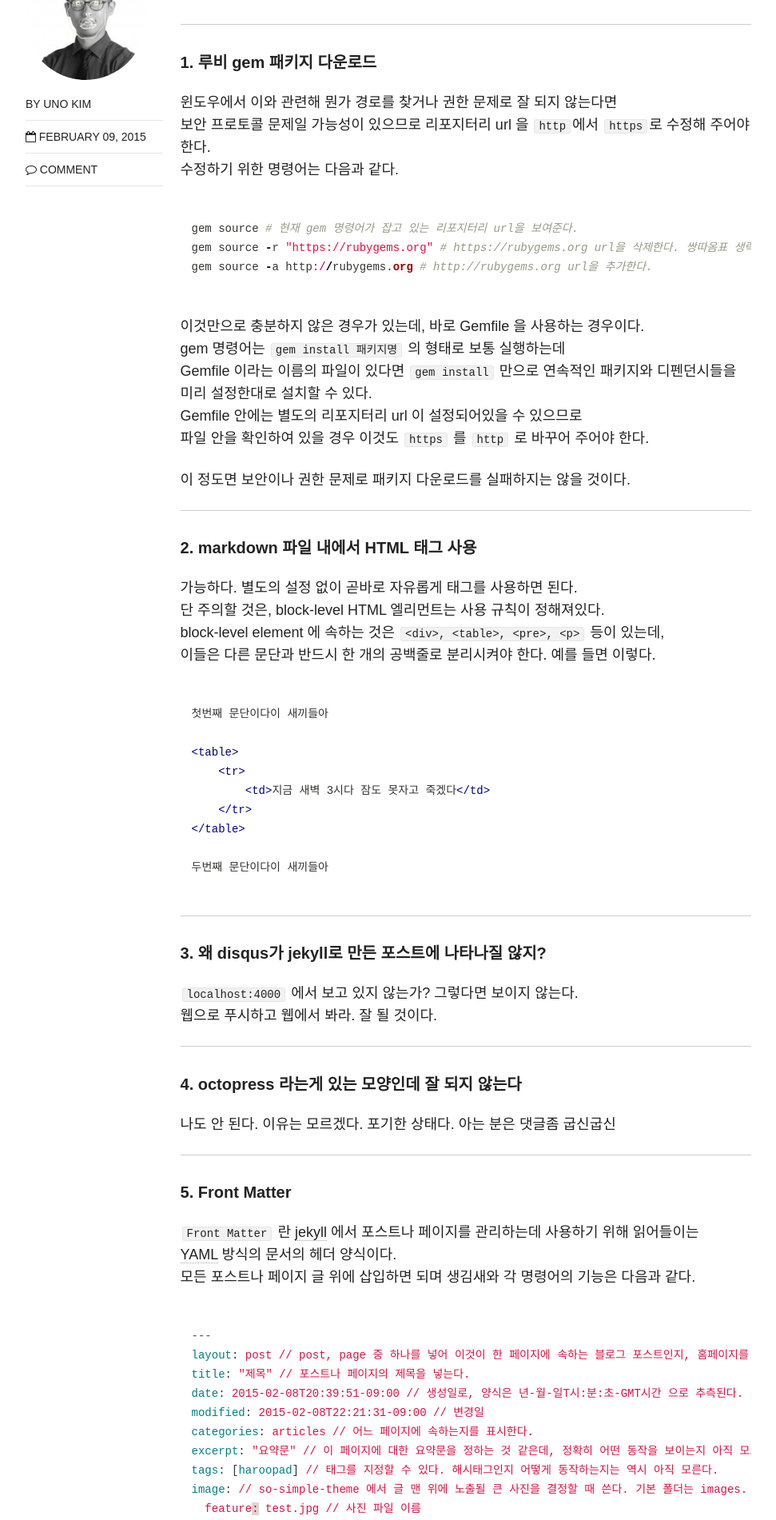
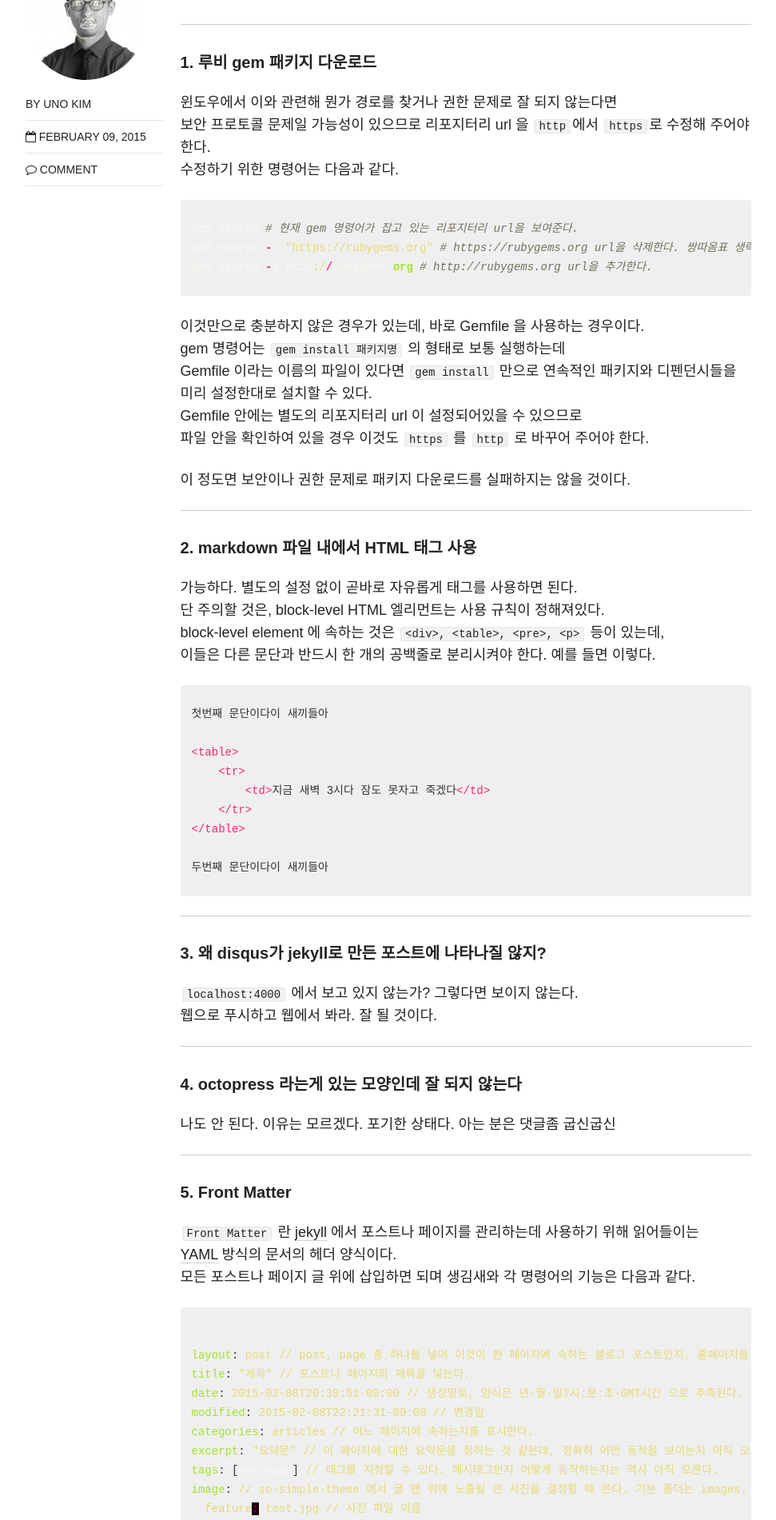
Before and after one commit to djkeh/djkeh.github.io, a Jekyll site: the page built from _posts/articles/2015-02-09-Hangul-test.md, in a window 1280 px wide. Shown: the part 681-2582 px from the top of the page at 80% size, without its empty margins (154-1125 px from the left). Built offline with Jekyll 4.4.1, drawn with Linux system fonts in a browser that asks for light colours; nearby versions of some CDN libraries; comment, search, counter and statistics services are not loaded.

Commit message:
pygments css update

```diff
--- a/css/syntax.css
+++ b/css/syntax.css
@@ -1,63 +1,67 @@
-.highlight  { background: #ffffff; }
-.highlight .c { color: #999988; font-style: italic } /* Comment */
-.highlight .err { color: #a61717; background-color: #e3d2d2 } /* Error */
-.highlight .k { font-weight: bold } /* Keyword */
-.highlight .o { font-weight: bold } /* Operator */
-.highlight .cm { color: #999988; font-style: italic } /* Comment.Multiline */
-.highlight .cp { color: #999999; font-weight: bold } /* Comment.Preproc */
-.highlight .c1 { color: #999988; font-style: italic } /* Comment.Single */
-.highlight .cs { color: #999999; font-weight: bold; font-style: italic } /* Comment.Special */
-.highlight .gd { color: #000000; background-color: #ffdddd } /* Generic.Deleted */
-.highlight .gd .x { color: #000000; background-color: #ffaaaa } /* Generic.Deleted.Specific */
+.highlight .hll { background-color: #49483e }
+.highlight .c { color: #75715e } /* Comment */
+.highlight .err { color: #960050; background-color: #1e0010 } /* Error */
+.highlight .k { color: #66d9ef } /* Keyword */
+.highlight .l { color: #ae81ff } /* Literal */
+.highlight .n { color: #f8f8f2 } /* Name */
+.highlight .o { color: #f92672 } /* Operator */
+.highlight .p { color: #f8f8f2 } /* Punctuation */
+.highlight .cm { color: #75715e } /* Comment.Multiline */
+.highlight .cp { color: #75715e } /* Comment.Preproc */
+.highlight .c1 { color: #75715e } /* Comment.Single */
+.highlight .cs { color: #75715e } /* Comment.Special */
 .highlight .ge { font-style: italic } /* Generic.Emph */
-.highlight .gr { color: #aa0000 } /* Generic.Error */
-.highlight .gh { color: #999999 } /* Generic.Heading */
-.highlight .gi { color: #000000; background-color: #ddffdd } /* Generic.Inserted */
-.highlight .gi .x { color: #000000; background-color: #aaffaa } /* Generic.Inserted.Specific */
-.highlight .go { color: #888888 } /* Generic.Output */
-.highlight .gp { color: #555555 } /* Generic.Prompt */
 .highlight .gs { font-weight: bold } /* Generic.Strong */
-.highlight .gu { color: #aaaaaa } /* Generic.Subheading */
-.highlight .gt { color: #aa0000 } /* Generic.Traceback */
-.highlight .kc { font-weight: bold } /* Keyword.Constant */
-.highlight .kd { font-weight: bold } /* Keyword.Declaration */
-.highlight .kp { font-weight: bold } /* Keyword.Pseudo */
-.highlight .kr { font-weight: bold } /* Keyword.Reserved */
-.highlight .kt { color: #445588; font-weight: bold } /* Keyword.Type */
-.highlight .m { color: #009999 } /* Literal.Number */
-.highlight .s { color: #d14 } /* Literal.String */
-.highlight .na { color: #008080 } /* Name.Attribute */
-.highlight .nb { color: #0086B3 } /* Name.Builtin */
-.highlight .nc { color: #445588; font-weight: bold } /* Name.Class */
-.highlight .no { color: #008080 } /* Name.Constant */
-.highlight .ni { color: #800080 } /* Name.Entity */
-.highlight .ne { color: #990000; font-weight: bold } /* Name.Exception */
-.highlight .nf { color: #990000; font-weight: bold } /* Name.Function */
-.highlight .nn { color: #555555 } /* Name.Namespace */
-.highlight .nt { color: #000080 } /* Name.Tag */
-.highlight .nv { color: #008080 } /* Name.Variable */
-.highlight .ow { font-weight: bold } /* Operator.Word */
-.highlight .w { color: #bbbbbb } /* Text.Whitespace */
-.highlight .mf { color: #009999 } /* Literal.Number.Float */
-.highlight .mh { color: #009999 } /* Literal.Number.Hex */
-.highlight .mi { color: #009999 } /* Literal.Number.Integer */
-.highlight .mo { color: #009999 } /* Literal.Number.Oct */
-.highlight .sb { color: #d14 } /* Literal.String.Backtick */
-.highlight .sc { color: #d14 } /* Literal.String.Char */
-.highlight .sd { color: #d14 } /* Literal.String.Doc */
-.highlight .s2 { color: #d14 } /* Literal.String.Double */
-.highlight .se { color: #d14 } /* Literal.String.Escape */
-.highlight .sh { color: #d14 } /* Literal.String.Heredoc */
-.highlight .si { color: #d14 } /* Literal.String.Interpol */
-.highlight .sx { color: #d14 } /* Literal.String.Other */
-.highlight .sr { color: #009926 } /* Literal.String.Regex */
-.highlight .s1 { color: #d14 } /* Literal.String.Single */
-.highlight .ss { color: #990073 } /* Literal.String.Symbol */
-.highlight .bp { color: #999999 } /* Name.Builtin.Pseudo */
-.highlight .vc { color: #008080 } /* Name.Variable.Class */
-.highlight .vg { color: #008080 } /* Name.Variable.Global */
-.highlight .vi { color: #008080 } /* Name.Variable.Instance */
-.highlight .il { color: #009999 } /* Literal.Number.Integer.Long */
+.highlight .kc { color: #66d9ef } /* Keyword.Constant */
+.highlight .kd { color: #66d9ef } /* Keyword.Declaration */
+.highlight .kn { color: #f92672 } /* Keyword.Namespace */
+.highlight .kp { color: #66d9ef } /* Keyword.Pseudo */
+.highlight .kr { color: #66d9ef } /* Keyword.Reserved */
+.highlight .kt { color: #66d9ef } /* Keyword.Type */
+.highlight .ld { color: #e6db74 } /* Literal.Date */
+.highlight .m { color: #ae81ff } /* Literal.Number */
+.highlight .s { color: #e6db74 } /* Literal.String */
+.highlight .na { color: #a6e22e } /* Name.Attribute */
+.highlight .nb { color: #f8f8f2 } /* Name.Builtin */
+.highlight .nc { color: #a6e22e } /* Name.Class */
+.highlight .no { color: #66d9ef } /* Name.Constant */
+.highlight .nd { color: #a6e22e } /* Name.Decorator */
+.highlight .ni { color: #f8f8f2 } /* Name.Entity */
+.highlight .ne { color: #a6e22e } /* Name.Exception */
+.highlight .nf { color: #a6e22e } /* Name.Function */
+.highlight .nl { color: #f8f8f2 } /* Name.Label */
+.highlight .nn { color: #f8f8f2 } /* Name.Namespace */
+.highlight .nx { color: #a6e22e } /* Name.Other */
+.highlight .py { color: #f8f8f2 } /* Name.Property */
+.highlight .nt { color: #f92672 } /* Name.Tag */
+.highlight .nv { color: #f8f8f2 } /* Name.Variable */
+.highlight .ow { color: #f92672 } /* Operator.Word */
+.highlight .w { color: #f8f8f2 } /* Text.Whitespace */
+.highlight .mf { color: #ae81ff } /* Literal.Number.Float */
+.highlight .mh { color: #ae81ff } /* Literal.Number.Hex */
+.highlight .mi { color: #ae81ff } /* Literal.Number.Integer */
+.highlight .mo { color: #ae81ff } /* Literal.Number.Oct */
+.highlight .sb { color: #e6db74 } /* Literal.String.Backtick */
+.highlight .sc { color: #e6db74 } /* Literal.String.Char */
+.highlight .sd { color: #e6db74 } /* Literal.String.Doc */
+.highlight .s2 { color: #e6db74 } /* Literal.String.Double */
+.highlight .se { color: #ae81ff } /* Literal.String.Escape */
+.highlight .sh { color: #e6db74 } /* Literal.String.Heredoc */
+.highlight .si { color: #e6db74 } /* Literal.String.Interpol */
+.highlight .sx { color: #e6db74 } /* Literal.String.Other */
+.highlight .sr { color: #e6db74 } /* Literal.String.Regex */
+.highlight .s1 { color: #e6db74 } /* Literal.String.Single */
+.highlight .ss { color: #e6db74 } /* Literal.String.Symbol */
+.highlight .bp { color: #f8f8f2 } /* Name.Builtin.Pseudo */
+.highlight .vc { color: #f8f8f2 } /* Name.Variable.Class */
+.highlight .vg { color: #f8f8f2 } /* Name.Variable.Global */
+.highlight .vi { color: #f8f8f2 } /* Name.Variable.Instance */
+.highlight .il { color: #ae81ff } /* Literal.Number.Integer.Long */
+
+.highlight .gh { } /* Generic Heading & Diff Header */
+.highlight .gu { color: #75715e; } /* Generic.Subheading & Diff Unified/Comment? */
+.highlight .gd { color: #f92672; } /* Generic.Deleted & Diff Deleted */
+.highlight .gi { color: #a6e22e; } /* Generic.Inserted & Diff Inserted */
 
 /* Make line numbers unselectable: excludes line numbers from copy-paste user ops */
 .highlight .lineno {-webkit-user-select: none;-moz-user-select: none; -o-user-select: none;}
```
